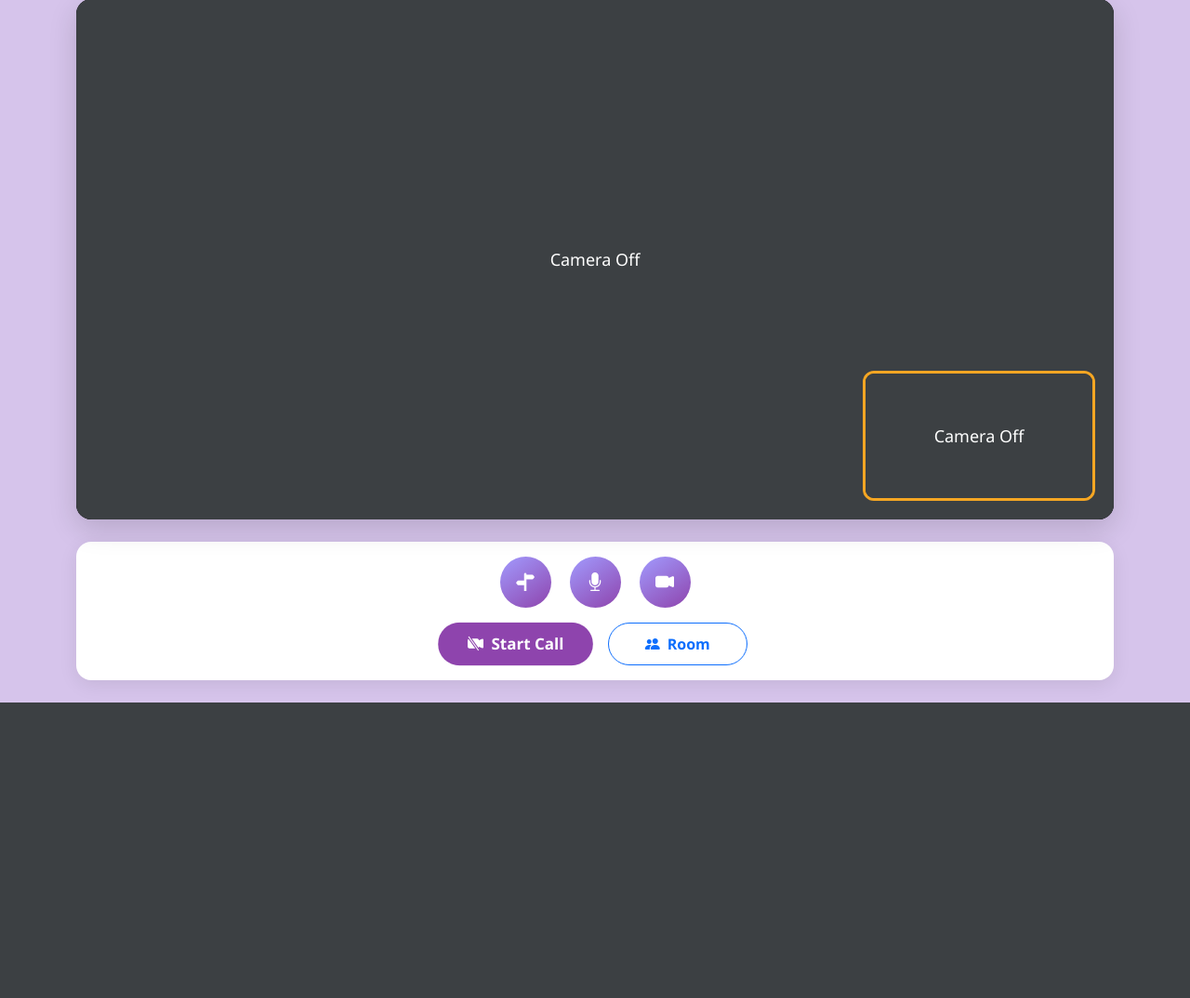
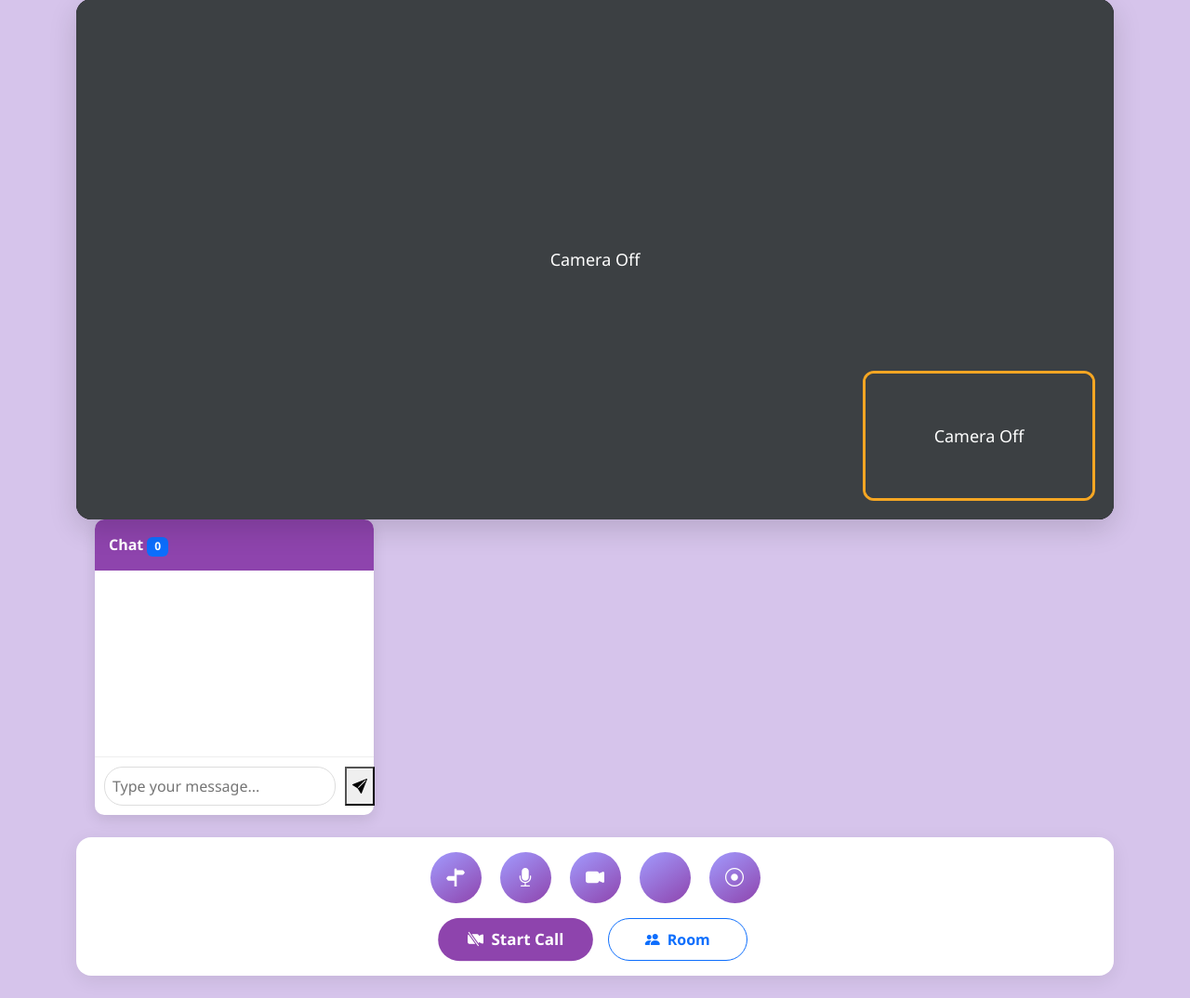
Before and after one commit to Taranjot14/BeAbled, a Flask app: page / in a window 1280 px wide. Shown: the part 125-1199 px from the top of the page at 93% size. Before the commit the page ends 881 px from the top, so only its background shows below. Run offline with Flask 3, Linux system fonts and the light colour scheme; some libraries are stand-ins or nearby versions.

Commit message:
repeating translation fixed, buttons added

```diff
--- a/web_app_try1/beabled_web_app/app.py
+++ b/web_app_try1/beabled_web_app/app.py
@@ -137,5 +137,23 @@ def handle_leave_room(data):
             del active_rooms[room_id]
         logger.info(f"Client {request.sid} left room {room_id}")
 
+
+# Add these Socket.IO handlers
+@socketio.on('raise_hand')
+def handle_raise_hand(data):
+    room = data['room']
+    emit('hand_raised', {
+        'userId': request.sid,
+        'state': data['state']
+    }, room=room)
+
+@socketio.on('chat_message')
+def handle_chat_message(data):
+    room = data['room']
+    emit('chat_message', {
+        'message': data['message'],
+        'sender': data.get('sender', 'Anonymous')
+    }, room=room)
+
 if __name__ == "__main__":
     socketio.run(app, debug=True, host='0.0.0.0', port=8080)
--- a/web_app_try1/beabled_web_app/static/app.js
+++ b/web_app_try1/beabled_web_app/static/app.js
@@ -229,12 +229,27 @@ function stopASLPrediction() {
 }
 
 // 🔊 Speak captions
+let lastSpokenGesture = null;
+let noGestureCount = 0;
+
 function speakText(text) {
-    if (!text || text === '-' || text.includes('No gesture')) return;
-    const utter = new SpeechSynthesisUtterance(text);
-    utter.lang = 'en-US';
-    window.speechSynthesis.cancel();
-    window.speechSynthesis.speak(utter);
+    if (!text || text === '-') {
+        noGestureCount++;
+        if (noGestureCount > 2) {
+            lastSpokenGesture = null; // Reset after continuous no gestures
+        }
+        return;
+    }
+
+    // Only speak if different from last gesture
+    if (text !== lastSpokenGesture) {
+        const utter = new SpeechSynthesisUtterance(text);
+        utter.lang = 'en-US';
+        window.speechSynthesis.cancel();
+        window.speechSynthesis.speak(utter);
+        lastSpokenGesture = text;
+        noGestureCount = 0;
+    }
 }
 
 // UI Helpers
@@ -301,6 +316,144 @@ function showToast(message, type) {
     setTimeout(() => toast.remove(), 3000);
 }
 
+
+// Add to your existing JS
+let handRaised = false;
+const raiseHandBtn = document.getElementById('raiseHandBtn');
+
+raiseHandBtn.addEventListener('click', toggleRaiseHand);
+
+function toggleRaiseHand() {
+    handRaised = !handRaised;
+    raiseHandBtn.classList.toggle('active', handRaised);
+
+    // Visual indicator
+    const indicator = document.createElement('div');
+    indicator.className = 'raise-hand-indicator';
+    indicator.innerHTML = '<i class="bi bi-hand-raised-fill"></i> Hand Raised';
+
+    if (handRaised) {
+        document.body.appendChild(indicator);
+        socket.emit('raise_hand', { room: currentRoom, state: true });
+    } else {
+        document.querySelector('.raise-hand-indicator')?.remove();
+        socket.emit('raise_hand', { room: currentRoom, state: false });
+    }
+}
+
+// Socket.IO handler
+socket.on('hand_raised', (data) => {
+    showToast(`${data.userId} ${data.state ? 'raised' : 'lowered'} their hand`, 'info');
+});
+
+// Chat functionality
+const chatInput = document.getElementById('chatInput');
+const sendChatBtn = document.getElementById('sendChatBtn');
+const chatMessages = document.getElementById('chatMessages');
+let unreadCount = 0;
+
+sendChatBtn.addEventListener('click', sendMessage);
+chatInput.addEventListener('keypress', (e) => {
+    if (e.key === 'Enter') sendMessage();
+});
+
+function sendMessage() {
+    const message = chatInput.value.trim();
+    if (message && currentRoom) {
+        socket.emit('chat_message', {
+            room: currentRoom,
+            message: message,
+            sender: 'You' // Replace with actual username
+        });
+        addMessage(message, true);
+        chatInput.value = '';
+    }
+}
+
+socket.on('chat_message', (data) => {
+    if (!document.querySelector('.chat-container').matches(':hover')) {
+        unreadCount++;
+        document.getElementById('unreadCount').textContent = unreadCount;
+    }
+    addMessage(data.message, false, data.sender);
+});
+
+function addMessage(text, isLocal, sender = 'Participant') {
+    const messageDiv = document.createElement('div');
+    messageDiv.className = `message ${isLocal ? 'local' : 'remote'}`;
+    messageDiv.innerHTML = `<strong>${sender}:</strong> ${text}`;
+    chatMessages.appendChild(messageDiv);
+    chatMessages.scrollTop = chatMessages.scrollHeight;
+}
+
+// Reset unread count when chat is opened
+document.querySelector('.chat-header').addEventListener('click', () => {
+    unreadCount = 0;
+    document.getElementById('unreadCount').textContent = '0';
+});
+
+
+// Recording functionality
+let mediaRecorder;
+let recordedChunks = [];
+const recordBtn = document.getElementById('recordBtn');
+
+recordBtn.addEventListener('click', toggleRecording);
+
+async function toggleRecording() {
+    if (!mediaRecorder || mediaRecorder.state === 'inactive') {
+        startRecording();
+    } else {
+        stopRecording();
+    }
+}
+
+async function startRecording() {
+    try {
+        recordedChunks = [];
+        const stream = localVideo.srcObject;
+        mediaRecorder = new MediaRecorder(stream);
+
+        mediaRecorder.ondataavailable = (e) => {
+            if (e.data.size > 0) recordedChunks.push(e.data);
+        };
+
+        mediaRecorder.onstop = saveRecording;
+        mediaRecorder.start(100); // Collect data every 100ms
+        recordBtn.classList.add('recording');
+        showToast('Recording started', 'info');
+    } catch (error) {
+        showToast(`Recording error: ${error}`, 'danger');
+    }
+}
+
+function stopRecording() {
+    if (mediaRecorder && mediaRecorder.state !== 'inactive') {
+        mediaRecorder.stop();
+        recordBtn.classList.remove('recording');
+        showToast('Recording stopped', 'info');
+    }
+}
+
+function saveRecording() {
+    const blob = new Blob(recordedChunks, { type: 'video/webm' });
+    const url = URL.createObjectURL(blob);
+
+    const a = document.createElement('a');
+    a.style.display = 'none';
+    a.href = url;
+    a.download = `beabled-recording-${new Date().toISOString()}.webm`;
+    document.body.appendChild(a);
+    a.click();
+    setTimeout(() => {
+        document.body.removeChild(a);
+        window.URL.revokeObjectURL(url);
+    }, 100);
+}
+
+// CSS for recording state
+
+
 // Cleanup
 window.addEventListener('beforeunload', () => {
     if (callActive) endCall();
--- a/web_app_try1/beabled_web_app/templates/index.html
+++ b/web_app_try1/beabled_web_app/templates/index.html
@@ -38,6 +38,19 @@
   font-weight: 500;
   text-decoration: none;
   position: relative;
+}
+
+.raise-hand-indicator {
+    position: fixed;
+    top: 20px;
+    left: 50%;
+    transform: translateX(-50%);
+    background: var(--accent);
+    color: white;
+    padding: 8px 20px;
+    border-radius: 20px;
+    z-index: 1000;
+    animation: pulse 1.5s infinite;
 }
 
 .navbar .nav-link::after {
@@ -195,6 +208,59 @@
       50% { transform: scale(1.07); }
       100% { transform: scale(1); }
     }
+
+    .chat-container {
+        width: 300px;
+        background: white;
+        border-radius: 10px;
+        box-shadow: 0 5px 15px rgba(0,0,0,0.1);
+        margin-left: 20px;
+    }
+    .chat-header {
+        padding: 15px;
+        background: var(--primary);
+        color: white;
+        border-radius: 10px 10px 0 0;
+        font-weight: bold;
+    }
+    .chat-messages {
+        height: 200px;
+        overflow-y: auto;
+        padding: 10px;
+    }
+    .chat-input {
+        display: flex;
+        padding: 10px;
+        border-top: 1px solid #eee;
+    }
+    #chatInput {
+        flex: 1;
+        padding: 8px;
+        border: 1px solid #ddd;
+        border-radius: 20px;
+        margin-right: 10px;
+    }
+    .message {
+        margin-bottom: 10px;
+        padding: 8px 12px;
+        border-radius: 15px;
+        max-width: 80%;
+    }
+    .message.remote {
+        background: #e3f2fd;
+        align-self: flex-start;
+    }
+    .message.local {
+        background: var(--primary);
+        color: white;
+        align-self: flex-end;
+    }
+
+    .btn-control.recording {
+    animation: pulse 1s infinite;
+    color: red;
+    }
+
   </style>
 </head>
 <body>
@@ -230,11 +296,27 @@
       <div id="captionDisplay" class="caption-display" style="display: none;"></div>
     </div>
 
+
+    <div class="chat-container">
+        <div class="chat-header">Chat <span class="badge bg-primary" id="unreadCount">0</span></div>
+        <div class="chat-messages" id="chatMessages"></div>
+        <div class="chat-input">
+            <input type="text" id="chatInput" placeholder="Type your message...">
+            <button id="sendChatBtn"><i class="bi bi-send-fill"></i></button>
+        </div>
+    </div>
+
     <div class="control-bar mt-4 text-center">
       <div class="d-flex justify-content-center mb-3">
         <button id="aslBtn" class="btn-control" title="Toggle ASL Detection"><i class="bi bi-signpost-split-fill"></i></button>
         <button id="micBtn" class="btn-control" title="Mute"><i class="bi bi-mic-fill"></i></button>
         <button id="camBtn" class="btn-control" title="Toggle Camera"><i class="bi bi-camera-video-fill"></i></button>
+        <button id="raiseHandBtn" class="btn-control" title="Raise Hand">
+            <i class="bi bi-hand-raised"></i>
+        </button>
+        <button id="recordBtn" class="btn-control" title="Start Recording">
+            <i class="bi bi-record-circle"></i>
+        </button>
       </div>
       <div>
         <button id="joinBtn" class="btn pulse"><i class="bi bi-camera-video-off-fill me-2"></i>Start Call</button>
```
